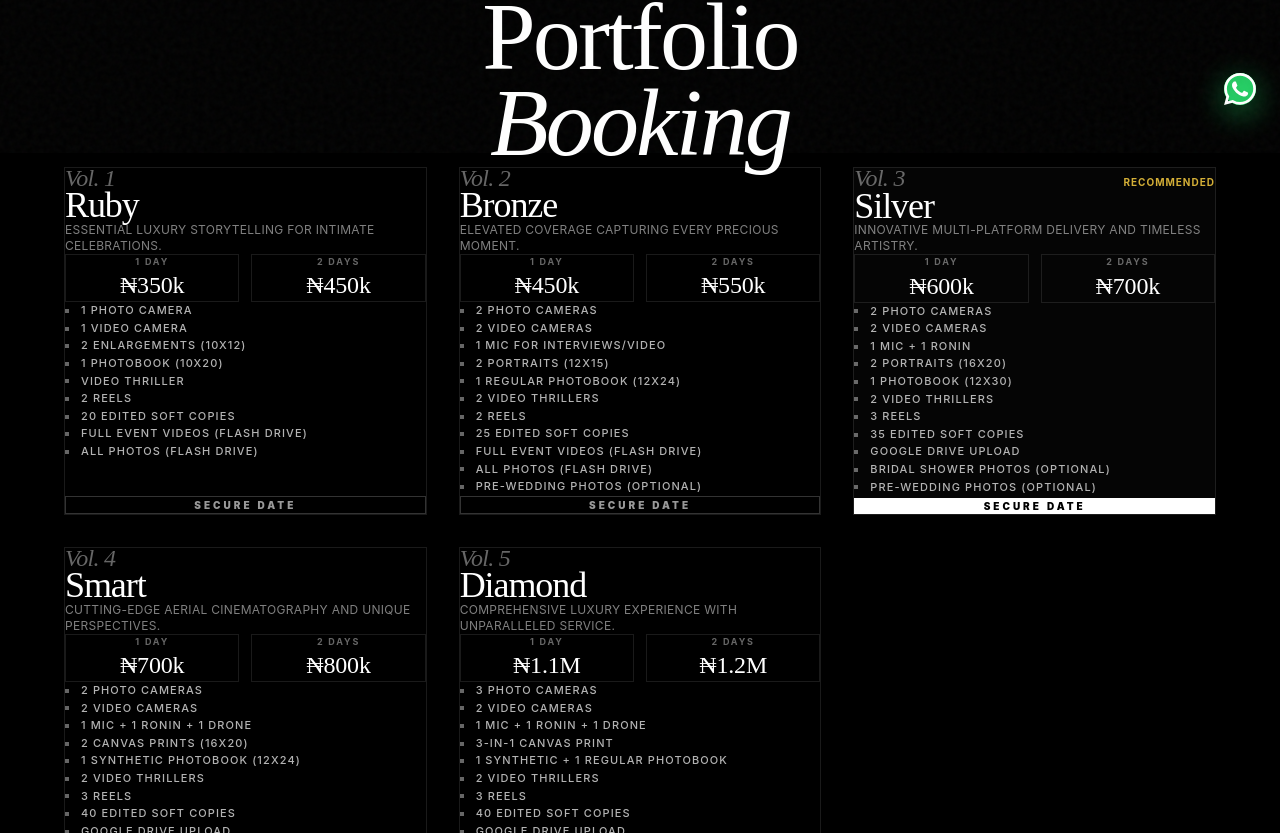
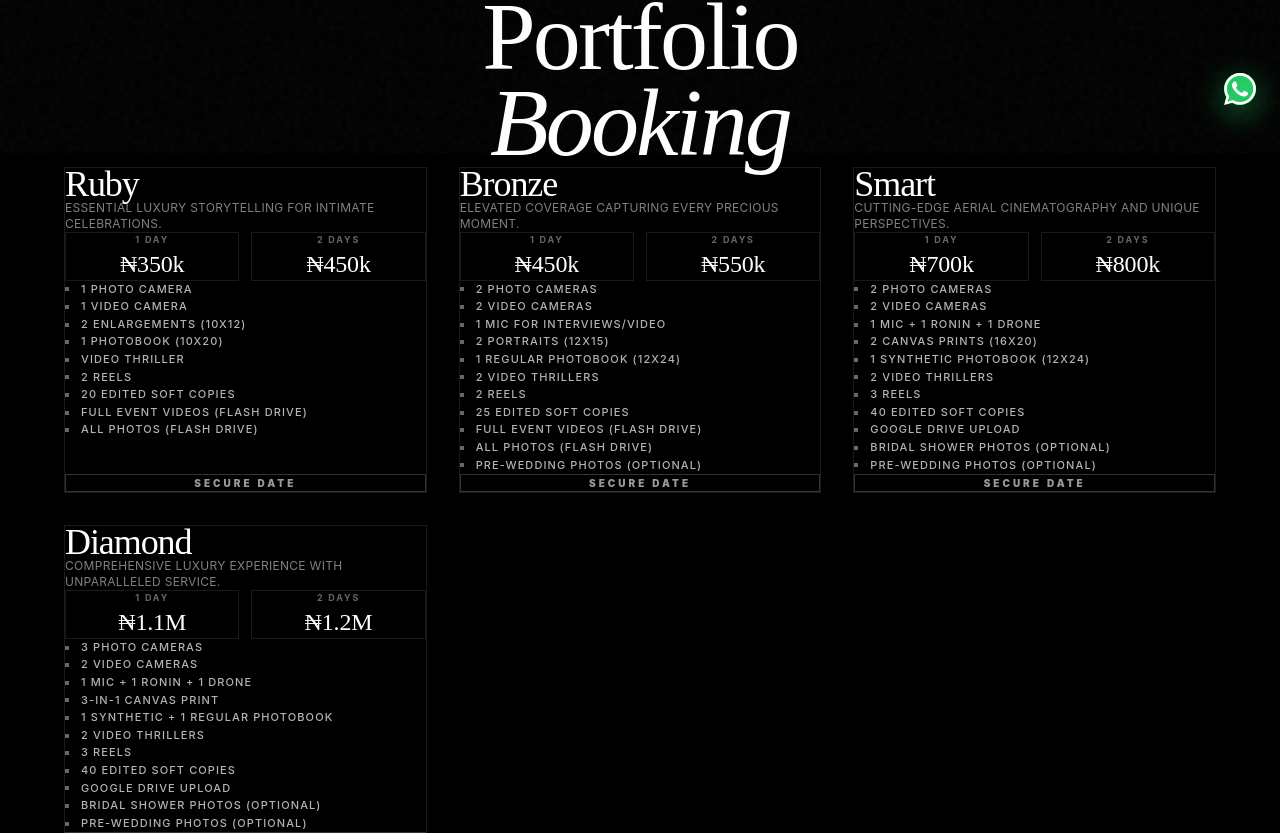
Before and after one commit to Mbakara1/excel_package, a React (Vite) app: page / in a window 1280 px wide. Shown: the part 647-1480 px from the top of the page. Built offline with nearby package versions, Linux system fonts and the light colour scheme.

Commit message:
Enhance Pricing & Event Date inputs and Remove Silver package
- Removed Silver package (Pricing + Booking)
- Removed 'Vol. X' tags from pricing cards
- Implemented Creative Event Date input with season detection (e.g. 'A Summer Union')
- Fixed build error (duplicate imports)

```diff
--- a/src/components/BookingForm.jsx
+++ b/src/components/BookingForm.jsx
@@ -1,11 +1,30 @@
 import React, { useState } from 'react';
 import { motion, AnimatePresence } from 'framer-motion';
-import { Send, CheckCircle, Loader } from 'lucide-react';
+import { Send, CheckCircle, Loader, Calendar } from 'lucide-react';
+
+const getSeason = (dateString) => {
+  if (!dateString) return '';
+  const date = new Date(dateString);
+  const month = date.getMonth(); // 0-11
+
+  if (month >= 2 && month <= 4) return 'A Spring Celebration';
+  if (month >= 5 && month <= 7) return 'A Summer Union';
+  if (month >= 8 && month <= 10) return 'An Autumn Registry';
+  return 'A Winter Gathering';
+};
+
+const formatDate = (dateString) => {
+  if (!dateString) return '';
+  const date = new Date(dateString);
+  return date.toLocaleDateString('en-US', { month: 'long', day: 'numeric', year: 'numeric' });
+};
 
 const BookingForm = () => {
   const [submitted, setSubmitted] = useState(false);
   const [isLoading, setIsLoading] = useState(false);
   const [error, setError] = useState('');
+  const [dateValue, setDateValue] = useState('');
+  const dateInputRef = React.useRef(null);
 
   const [selectedPackage, setSelectedPackage] = useState('');
 
@@ -19,7 +38,6 @@ const BookingForm = () => {
         const packageMap = {
           'Ruby': 'Ruby — ₦350k',
           'Bronze': 'Bronze — ₦450k',
-          'Silver': 'Silver — ₦600k',
           'Smart': 'Smart — ₦700k',
           'Diamond': 'Diamond — ₦1.1M'
         };
@@ -171,14 +189,42 @@ const BookingForm = () => {
                 />
               </div>
 
-              <div className="space-y-4">
+              <div className="space-y-4 relative">
                 <label className="text-[10px] font-bold tracking-[0.3em] uppercase text-white/40">Event Date</label>
+
+                {/* Hidden Native Input for Logic/Submission */}
                 <input
+                  ref={dateInputRef}
                   required
                   name="eventDate"
                   type="date"
-                  className="w-full bg-transparent border-b border-white/20 py-4 text-white focus:border-white focus:outline-none transition-all cursor-pointer invert opacity-60"
+                  value={dateValue}
+                  onChange={(e) => setDateValue(e.target.value)}
+                  className="absolute inset-0 opacity-0 cursor-pointer z-10 w-full h-full"
+                  style={{ top: '30px' }} // Push down to avoid covering label if needed, or keeping it strictly on the visual area
                 />
+
+                {/* Creative Visual Trigger */}
+                <div
+                  className="w-full bg-transparent border-b border-white/20 py-4 text-white focus:border-white focus:outline-none transition-all cursor-pointer group hover:border-white/50 relative"
+                  onClick={() => dateInputRef.current?.showPicker()}
+                >
+                  {dateValue ? (
+                    <div className="flex flex-col animate-in fade-in slide-in-from-bottom-2 duration-500">
+                      <span className="text-2xl font-serif italic text-white leading-none mb-2">
+                        {formatDate(dateValue)}
+                      </span>
+                      <span className="text-[9px] font-bold tracking-[0.2em] uppercase text-[#D4AF37]">
+                        {getSeason(dateValue)}
+                      </span>
+                    </div>
+                  ) : (
+                    <div className="flex items-center gap-4 opacity-30 group-hover:opacity-60 transition-opacity">
+                      <span className="text-sm">Select Event Date</span>
+                      <Calendar className="w-4 h-4" />
+                    </div>
+                  )}
+                </div>
               </div>
 
               <div className="space-y-4 md:col-span-2">
@@ -193,7 +239,6 @@ const BookingForm = () => {
                   <option value="" className="bg-black">Select Package</option>
                   <option value="Ruby — ₦350k" className="bg-black">Ruby — ₦350k</option>
                   <option value="Bronze — ₦450k" className="bg-black">Bronze — ₦450k</option>
-                  <option value="Silver — ₦600k" className="bg-black">Silver — ₦600k</option>
                   <option value="Smart — ₦700k" className="bg-black">Smart — ₦700k</option>
                   <option value="Diamond — ₦1.1M" className="bg-black">Diamond — ₦1.1M</option>
                 </select>
--- a/src/components/Pricing.jsx
+++ b/src/components/Pricing.jsx
@@ -42,28 +42,6 @@ const packages = [
       "Pre-wedding Photos (Optional)"
     ],
     description: "Elevated coverage capturing every precious moment."
-  },
-  {
-    name: "Silver",
-    pricing: {
-      oneDay: "₦600k",
-      twoDay: "₦700k"
-    },
-    features: [
-      "2 Photo Cameras",
-      "2 Video Cameras",
-      "1 Mic + 1 Ronin",
-      "2 Portraits (16x20)",
-      "1 Photobook (12x30)",
-      "2 Video Thrillers",
-      "3 Reels",
-      "35 Edited Soft Copies",
-      "Google Drive Upload",
-      "Bridal Shower Photos (Optional)",
-      "Pre-wedding Photos (Optional)"
-    ],
-    description: "Innovative multi-platform delivery and timeless artistry.",
-    highlight: true
   },
   {
     name: "Smart",
@@ -134,8 +112,7 @@ const Pricing = () => {
                 {/* Subtle gradient overlay for depth */}
                 <div className="absolute inset-0 bg-gradient-to-b from-white/[0.01] to-transparent pointer-events-none opacity-0 group-hover:opacity-100 transition-opacity duration-700" />
 
-                <div className="mb-10 flex justify-between items-baseline relative z-10">
-                   <h3 className="text-2xl font-serif italic text-white/40 group-hover:text-white/60 transition-colors">Vol. {idx + 1}</h3>
+                <div className="mb-10 flex justify-end items-baseline relative z-10">
                    {pkg.highlight && (
                      <span className="text-[10px] font-bold tracking-widest text-[#D4AF37] uppercase">Recommended</span>
                    )}
```
